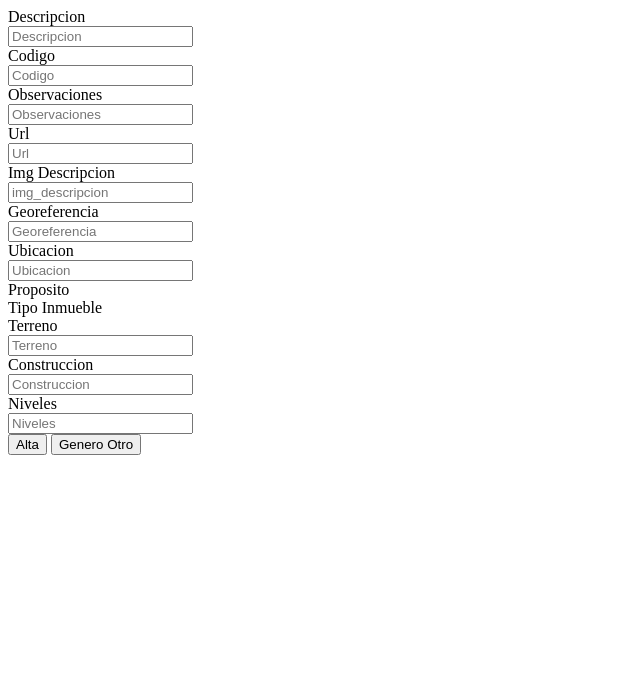
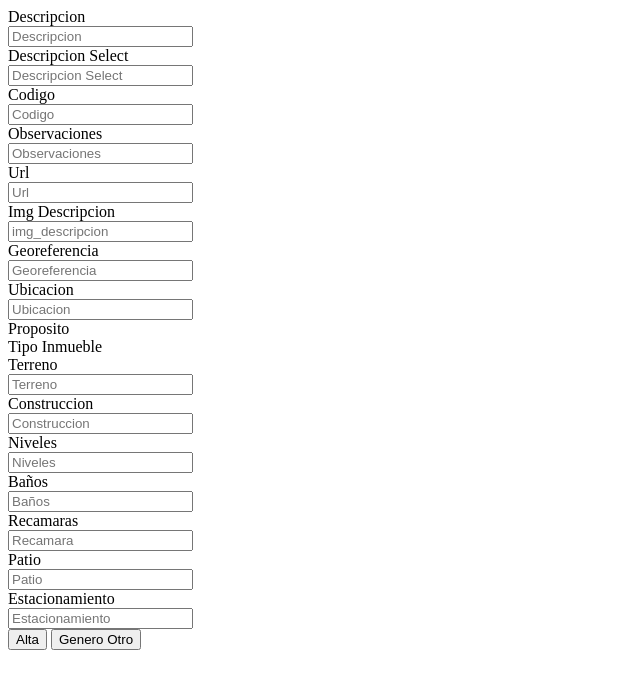
Before and after one commit to gamboamartin/inmobiliaria, a PHP site: page /templates/inputs/wt_hogar/alta.php in a window 1280 px wide. Shown: the top 689 px of the page, without its empty margins (0-640 px from the left). Run offline with PHP 8.4, Linux system fonts and the light colour scheme; the template is opened without the code that fills it, so the values that code supplies are empty.

Commit message:
v0.22.3 se agregan campos banio, recamara, patio, estacionaiento a CRUD wt_hogar

```diff
--- a/controllers/controlador_wt_hogar.php
+++ b/controllers/controlador_wt_hogar.php
@@ -37,6 +37,10 @@ class controlador_wt_hogar extends system {
         $this->rows_lista[] = 'terreno';
         $this->rows_lista[] = 'construccion';
         $this->rows_lista[] = 'niveles';
+        $this->rows_lista[] = 'banio';
+        $this->rows_lista[] = 'recamara';
+        $this->rows_lista[] = 'patio';
+        $this->rows_lista[] = 'estacionamiento';
         parent::__construct(html:$html, link: $link,modelo:  $modelo, obj_link: $obj_link, paths_conf: $paths_conf);
 
         $this->titulo_lista = 'Hogares';
--- a/templates/inputs/wt_hogar/alta.php
+++ b/templates/inputs/wt_hogar/alta.php
@@ -4,6 +4,12 @@
     <label class="control-label" for="descripcion">Descripcion</label>
     <div class="controls">
         <input type="text" name="descripcion" value="" class="form-control" required="" id="descripcion" placeholder="Descripcion">
+    </div>
+</div>
+<div class="control-group col-sm-6">
+    <label class="control-label" for="descripcion_select">Descripcion Select</label>
+    <div class="controls">
+        <input type="text" name="descripcion_select" value="" class="form-control" required="" id="descripcion_select" placeholder="Descripcion Select">
     </div>
 </div>
 <div class="control-group col-sm-6">
@@ -72,6 +78,30 @@
         <input type="text" name="niveles" value="" class="form-control" required="" id="niveles" placeholder="Niveles">
     </div>
 </div>
+<div class="control-group col-sm-6">
+    <label class="control-label" for="banio">Baños</label>
+    <div class="controls">
+        <input type="text" name="banio" value="" class="form-control" required="" id="banio" placeholder="Baños">
+    </div>
+</div>
+<div class="control-group col-sm-6">
+    <label class="control-label" for="recamara">Recamaras</label>
+    <div class="controls">
+        <input type="text" name="recamara" value="" class="form-control" required="" id="recamara" placeholder="Recamara">
+    </div>
+</div>
+<div class="control-group col-sm-6">
+    <label class="control-label" for="patio">Patio</label>
+    <div class="controls">
+        <input type="text" name="patio" value="" class="form-control" required="" id="patio" placeholder="Patio">
+    </div>
+</div>
+<div class="control-group col-sm-6">
+    <label class="control-label" for="estacionamiento">Estacionamiento</label>
+    <div class="controls">
+        <input type="text" name="estacionamiento" value="" class="form-control" required="" id="estacionamiento" placeholder="Estacionamiento">
+    </div>
+</div>
 <div class="control-group btn-alta">
     <div class="controls">
         <button type="submit" class="btn btn-success" name="guarda">Alta</button>
--- a/templates/inputs/wt_imagen/modifica.php
+++ b/templates/inputs/wt_imagen/modifica.php
@@ -1,9 +1,9 @@
 <?php /** @var base\controller\controlador_base $controlador  viene de registros del controler/lista */ ?>
 <?php use config\views;?>
 <div class="control-group col-sm-6">
-    <label class="control-label" for="descripcion">Id</label>
+    <label class="control-label" for="id">Id</label>
     <div class="controls">
-        <input type="text" name="descripcion" value="<?php echo $controlador->row_upd->id ?>" class="form-control" required="" id="Id" placeholder="Descripcion" readonly>
+        <input type="text" name="id" value="<?php echo $controlador->row_upd->id ?>" class="form-control" required="" id="Id" placeholder="Id" readonly>
     </div>
 </div>
 <div class="control-group col-sm-6">
--- a/templates/listas/wt_hogar/row.php
+++ b/templates/listas/wt_hogar/row.php
@@ -15,6 +15,10 @@
     <td><?php echo $row->wt_hogar_terreno; ?></td>
     <td><?php echo $row->wt_hogar_construccion; ?></td>
     <td><?php echo $row->wt_hogar_niveles; ?></td>
+    <td><?php echo $row->wt_hogar_banio; ?></td>
+    <td><?php echo $row->wt_hogar_recamara; ?></td>
+    <td><?php echo $row->wt_hogar_patio; ?></td>
+    <td><?php echo $row->wt_hogar_estacionamiento; ?></td>
 
 
     <!-- End dynamic generated -->
--- a/templates/listas/wt_hogar/thead.php
+++ b/templates/listas/wt_hogar/thead.php
@@ -12,6 +12,10 @@
     <th data-breakpoints="xs sm md"  data-type="html">Terreno</th>
     <th data-breakpoints="xs sm md"  data-type="html">Construccion</th>
     <th data-breakpoints="xs sm md"  data-type="html">Niveles</th>
+    <th data-breakpoints="xs sm md"  data-type="html">Baños</th>
+    <th data-breakpoints="xs sm md"  data-type="html">Recamaras</th>
+    <th data-breakpoints="xs sm md"  data-type="html">Patio</th>
+    <th data-breakpoints="xs sm md"  data-type="html">Estacionamiento</th>
     <th data-breakpoints="xs md" class="control"  data-type="html">Modifica</th>
     <th data-breakpoints="xs md" class="control"  data-type="html">Elimina</th>
 </tr>
```
Also changed, not shown: templates/inputs/wt_hogar/modifica.php (+32 -2 lines).
